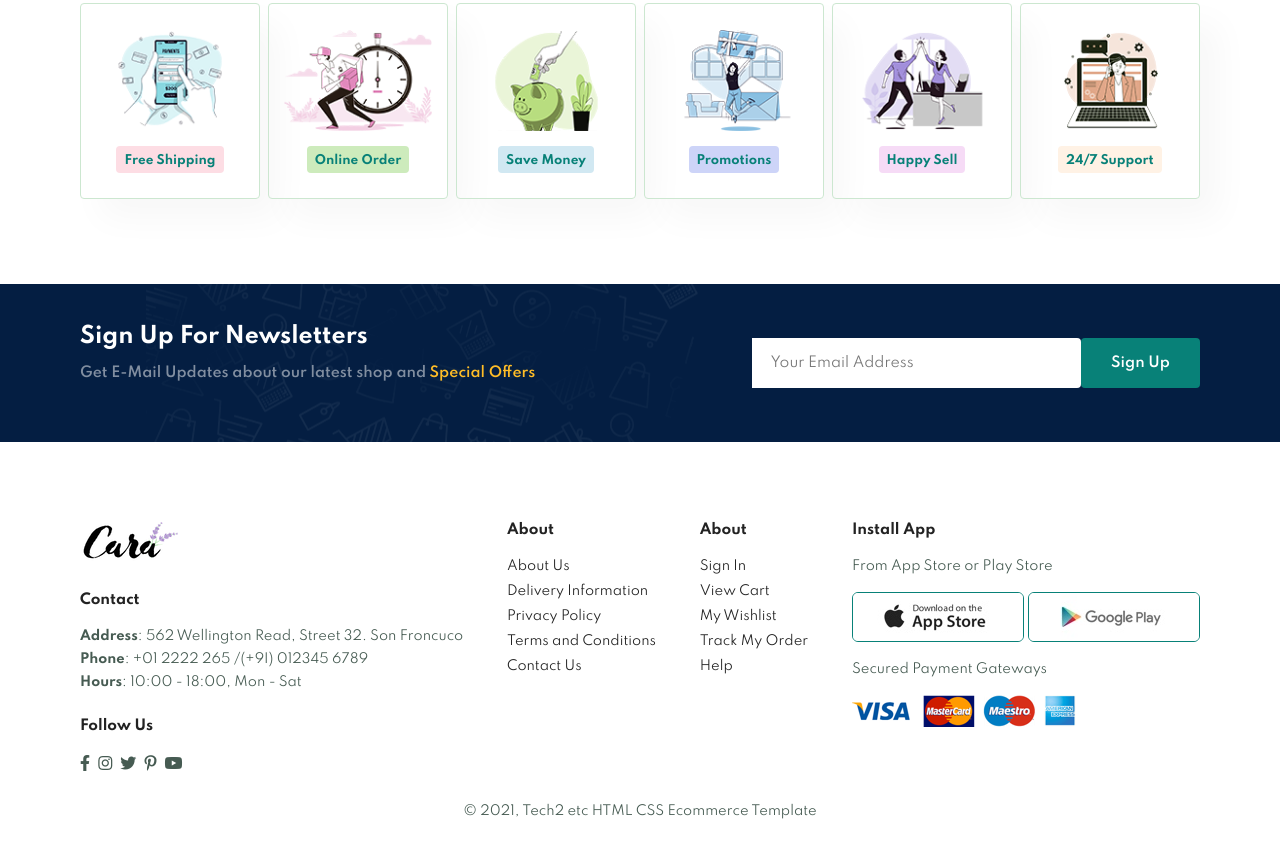
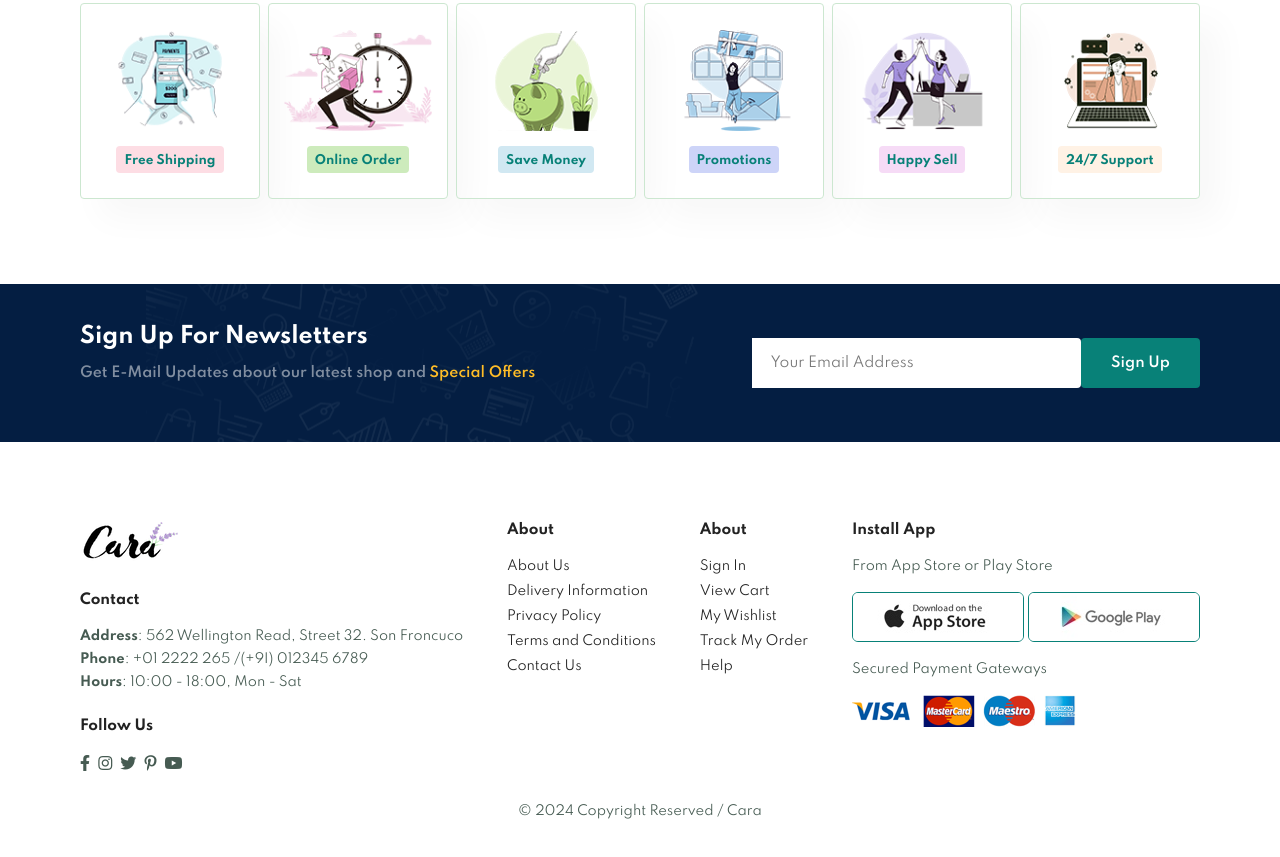
Before and after one commit to kalp234/Ecommerce-Site, a plain HTML site: page about.html in a window 1280 px wide. Shown: the part 1518-2375 px from the top of the page. Drawn offline with Linux system fonts and the light colour scheme.

Commit message:
Update about.html

```diff
--- a/about.html
+++ b/about.html
@@ -142,7 +142,7 @@
         <img src="img/pay/pay.png" alt="" />
       </div>
       <div class="copyright">
-        <p>© 2021, Tech2 etc HTML CSS Ecommerce Template</p>
+        <p>© 2024 Copyright Reserved / Cara</p>
       </div>
     </footer>
     <script src="script.js"></script>
```
